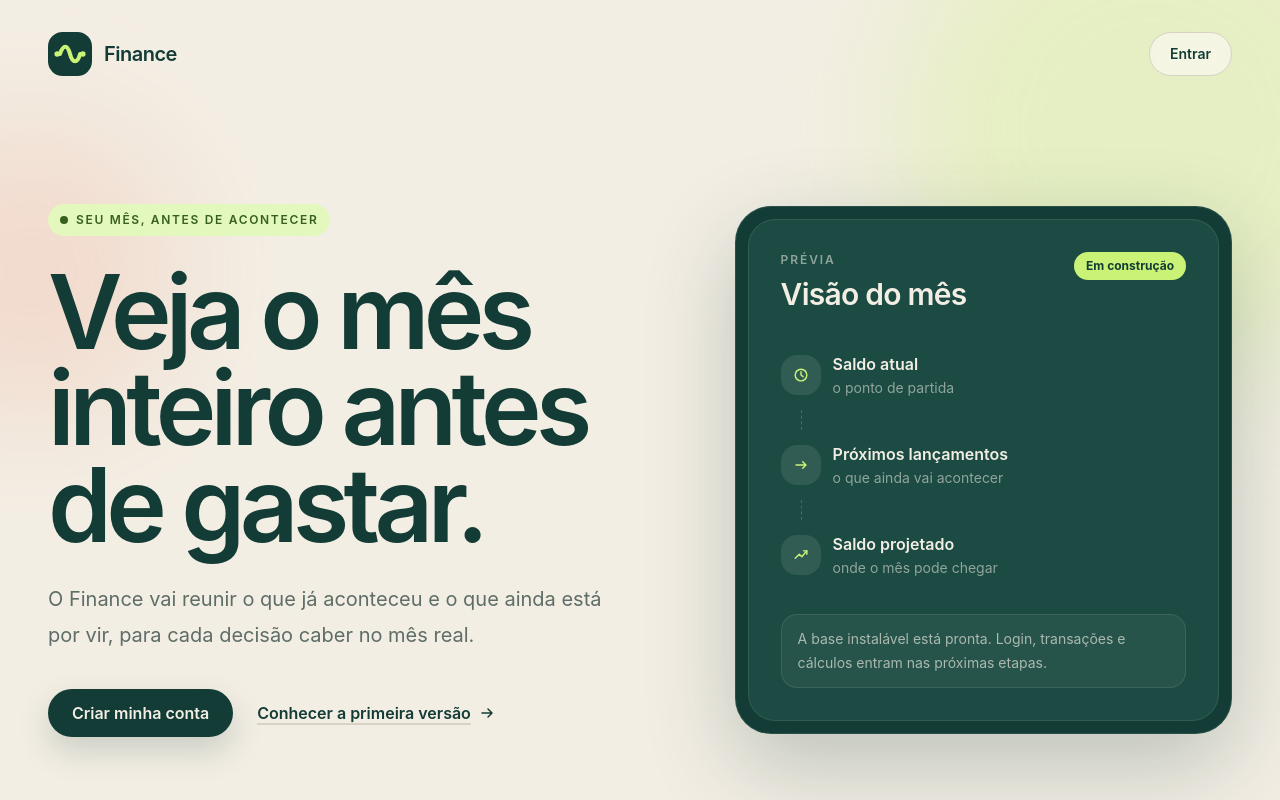
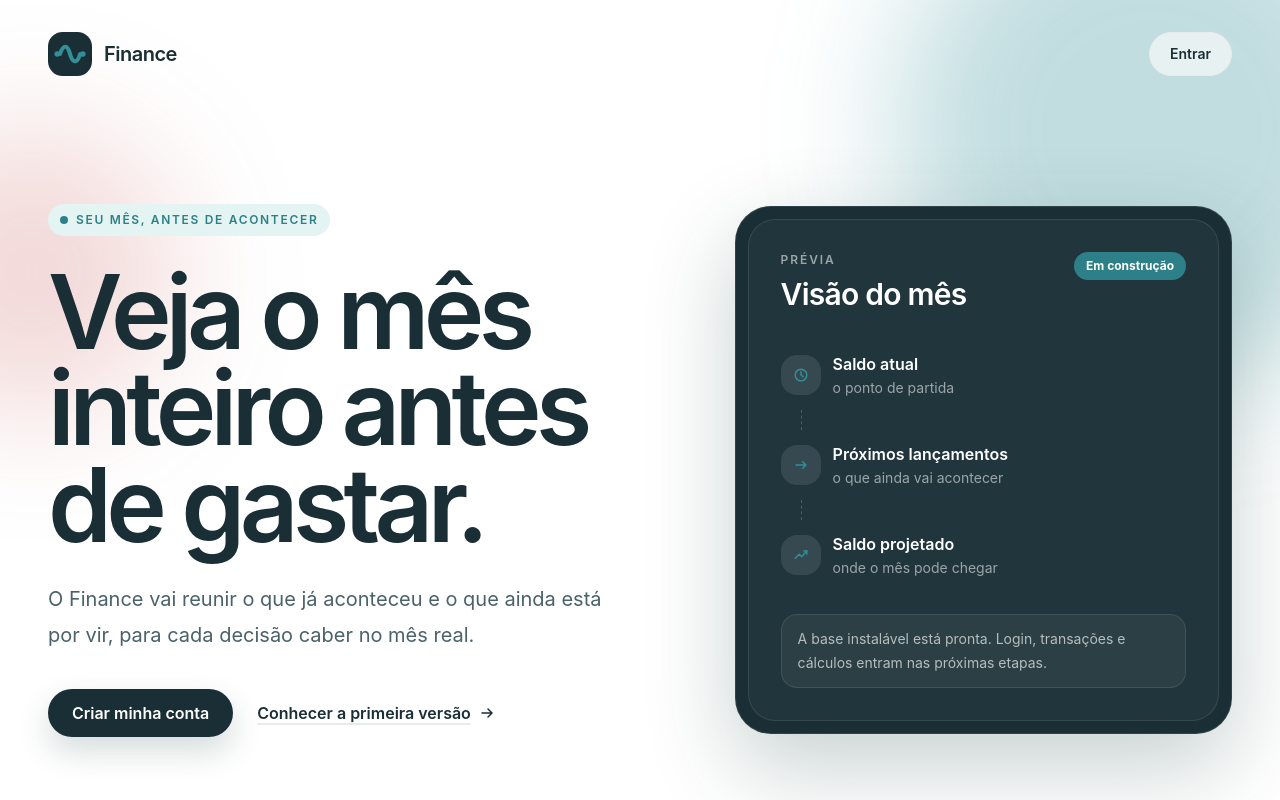
Before and after one commit to ewertonfrnc/finance-pwa, a React (Vite) app: page / in a window 1280 px wide. Shown: the top 800 px of the page. Built offline with nearby package versions, Linux system fonts and the light colour scheme; no server answers.

Commit message:
feat: adopt the finance color system

```diff
--- a/src/features/home/home-page.tsx
+++ b/src/features/home/home-page.tsx
@@ -129,7 +129,7 @@ function MonthPreview() {
               Visão do mês
             </h2>
           </div>
-          <span className="rounded-full bg-accent px-3 py-1.5 text-xs font-bold text-ink">
+          <span className="rounded-full bg-accent-ink px-3 py-1.5 text-xs font-bold text-accent-contrast">
             Em construção
           </span>
         </div>
--- a/src/styles/index.css
+++ b/src/styles/index.css
@@ -7,43 +7,73 @@
   --color-ink: var(--finance-ink);
   --color-ink-soft: var(--finance-ink-soft);
   --color-muted: var(--finance-muted);
+  --color-faint: var(--finance-faint);
   --color-line: var(--finance-line);
+  --color-line-strong: var(--finance-line-strong);
   --color-accent: var(--finance-accent);
   --color-accent-soft: var(--finance-accent-soft);
   --color-accent-ink: var(--finance-accent-ink);
+  --color-accent-contrast: var(--finance-accent-contrast);
   --color-coral: var(--finance-coral);
   --color-warning: var(--finance-warning);
   --color-warning-ink: var(--finance-warning-ink);
   --color-success: var(--finance-success);
   --color-income: var(--finance-income);
   --color-income-soft: var(--finance-income-soft);
+  --color-income-ink: var(--finance-income-ink);
   --color-expense: var(--finance-expense);
   --color-expense-soft: var(--finance-expense-soft);
+  --color-expense-ink: var(--finance-expense-ink);
   --font-sans: var(--finance-font-sans);
   --font-display: var(--finance-font-display);
 }
 
+/*
+ * Color values come from `legacy/finance-app/src/lib/designTokens.ts`, which is
+ * the shipped source of truth. The legacy name for each token is noted so the
+ * palette stays auditable against that file. Values that legacy does not
+ * express are derived with `color-mix` instead of inventing a new hex.
+ */
 :root {
   color-scheme: light;
-  --finance-canvas: #f3eee4;
-  --finance-panel: #fbf8f1;
-  --finance-subtle: #e9e2d6;
-  --finance-ink: #123c35;
-  --finance-ink-soft: #1b4b43;
-  --finance-muted: #5e6d67;
-  --finance-line: #d8d1c4;
-  --finance-accent: #c9f277;
-  --finance-accent-soft: #e3f8bd;
-  --finance-accent-ink: #37601f;
-  --finance-coral: #ee8d72;
-  --finance-warning: #f5cf77;
-  --finance-warning-ink: #5a3b00;
-  --finance-success: #3f8a63;
-  --finance-income: #2f7451;
-  --finance-income-soft: #dcecdf;
-  --finance-expense: #ad4d38;
-  --finance-expense-soft: #f6ddd6;
-  --finance-mark-accent: #c9f277;
+  --finance-canvas: #ffffff; /* bg */
+  --finance-panel: #f8fafa; /* surface */
+  --finance-subtle: #eef2f2; /* canvasBg */
+  --finance-ink: #1a2e35; /* text */
+  --finance-ink-soft: color-mix(
+    in srgb,
+    var(--finance-ink) 86%,
+    var(--finance-muted)
+  );
+  --finance-muted: #4a6269; /* mute */
+  --finance-faint: #93a3a7; /* faint */
+  --finance-line: #e8ebec; /* hair */
+  --finance-line-strong: #d4dcdb; /* hairStrong */
+  --finance-accent: #328f97; /* green */
+  --finance-accent-soft: #e3f4f2; /* greenTint */
+  /* The accent measures 3.81:1 on white, so small text needs a deeper step. */
+  --finance-accent-ink: color-mix(
+    in srgb,
+    var(--finance-accent) 85%,
+    var(--finance-ink)
+  );
+  --finance-accent-contrast: #ffffff; /* accentForeground */
+  --finance-coral: #bd413f; /* red */
+  --finance-warning: #ffeec5; /* amberBg */
+  /* Legacy `amber` #a06200 measures 4.31:1 on `amberBg`. The status banner sets
+     it at 14px, so it is deepened toward ink to clear 4.5:1. */
+  --finance-warning-ink: color-mix(in srgb, #a06200 85%, var(--finance-ink));
+  --finance-success: #2f6a4a; /* greenDeep */
+  --finance-income: #129868; /* entrada.dot */
+  --finance-income-soft: #dff5eb; /* entrada.bg */
+  --finance-income-ink: #0b593f; /* entrada.ink */
+  --finance-expense: #bf5317; /* saida.dot */
+  --finance-expense-soft: #ffe9dc; /* saida.bg */
+  --finance-expense-ink: #79320d; /* saida.ink */
+  /* The brand mark paints its plate with `currentColor`, which is always ink.
+     It keeps one accent in both schemes so the glyph stays legible on a plate
+     that inverts. */
+  --finance-mark-accent: #328f97;
   --finance-font-sans:
     Inter, ui-sans-serif, system-ui, -apple-system, BlinkMacSystemFont,
     'Segoe UI', sans-serif;
@@ -62,24 +92,29 @@
 @media (prefers-color-scheme: dark) {
   :root {
     color-scheme: dark;
-    --finance-canvas: #0f1c19;
-    --finance-panel: #162622;
-    --finance-subtle: #22342f;
-    --finance-ink: #eef4e8;
-    --finance-ink-soft: #dce9d8;
-    --finance-muted: #a8b7b0;
-    --finance-line: #30443e;
-    --finance-accent: #c9f277;
-    --finance-accent-soft: #29412d;
-    --finance-accent-ink: #bde970;
-    --finance-coral: #bd705d;
-    --finance-warning: #e1b857;
-    --finance-warning-ink: #332300;
-    --finance-success: #77c39a;
-    --finance-income: #83d2a7;
-    --finance-income-soft: #1f3b2e;
-    --finance-expense: #ff9f86;
-    --finance-expense-soft: #44271f;
+    --finance-canvas: #0b1114;
+    --finance-panel: #131d21;
+    --finance-subtle: #080e11;
+    --finance-ink: #e0ede9;
+    --finance-muted: #a0bfba;
+    --finance-faint: #6f8884;
+    --finance-line: #1c2a2c;
+    --finance-line-strong: #2e4244;
+    --finance-accent: #8de5db;
+    --finance-accent-soft: #163230;
+    /* greenSoft. The light derivation would land next to the accent itself. */
+    --finance-accent-ink: #4f9b94;
+    --finance-accent-contrast: #0a100d;
+    --finance-coral: #ed756e;
+    --finance-warning: #42370d;
+    --finance-warning-ink: #baa44d; /* amber, already 4.77:1 on the fill */
+    --finance-success: #6ec89a; /* greenMid, so the status dot stays visible */
+    --finance-income: #1e8f68;
+    --finance-income-soft: #1d3d32;
+    --finance-income-ink: #ebfff6;
+    --finance-expense: #b15c2d;
+    --finance-expense-soft: #432a20;
+    --finance-expense-ink: #fff2ea;
     --finance-shadow: 0 24px 70px rgb(0 0 0 / 24%);
     --finance-shadow-strong: 0 32px 90px rgb(0 0 0 / 38%);
     --finance-shadow-button: 0 14px 32px rgb(0 0 0 / 24%);
@@ -124,7 +159,7 @@ button {
 
 ::selection {
   background: var(--finance-accent);
-  color: #123c35;
+  color: var(--finance-accent-contrast);
 }
 
 @media (prefers-reduced-motion: reduce) {
```
Also changed, not shown: 3 other files (tests, documents, lock files or other folders).
